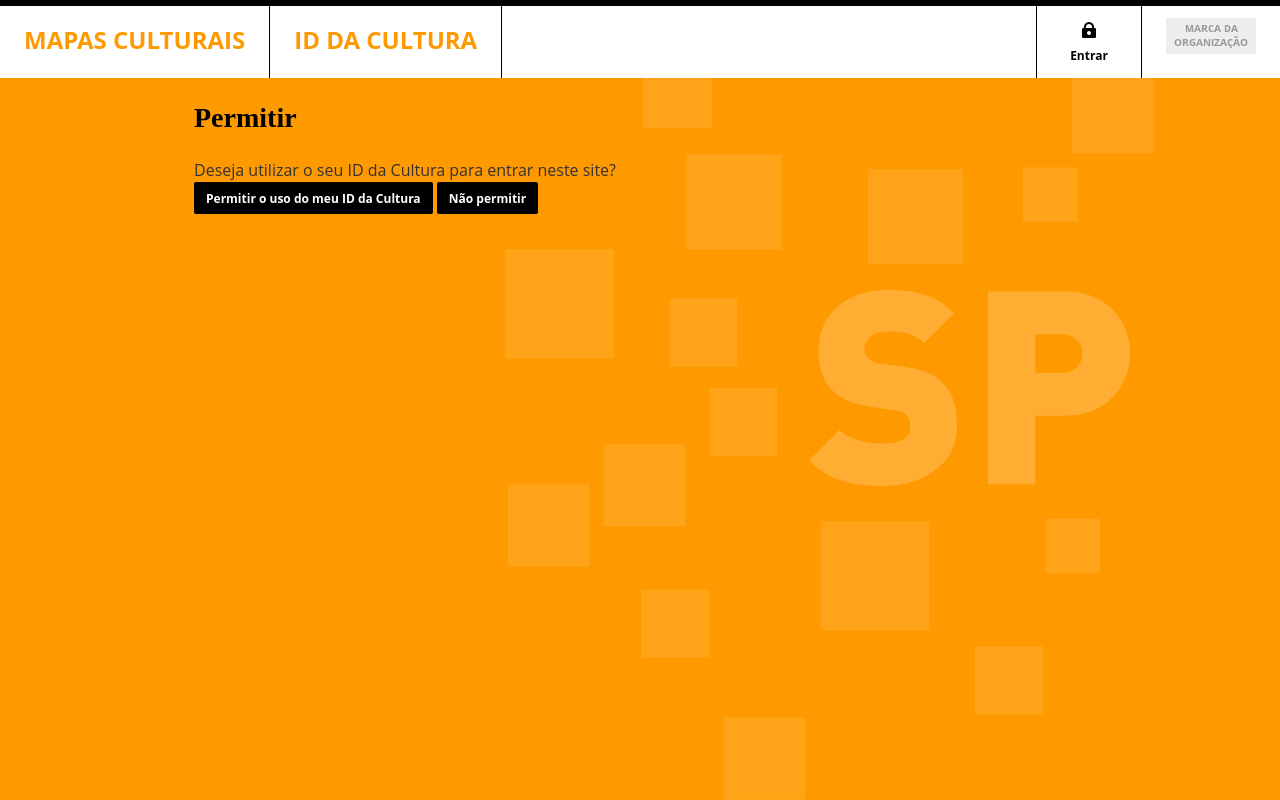
After one commit to hacklabr/mapasculturais-openid, a Django app: template themes/default/templates/openid_provider/decide.html in a window 1280 px wide. The commit adds this page. Run offline with Django 3.2, Linux system fonts and the light colour scheme; the template is opened without the code that fills it: most values are stand-ins (such as "Sample title", 1, 10 or a date in 2020); some web fonts are replaced.

Commit message:
template adjustments

```diff
--- a/themes/default/templates/account/base.html
+++ b/themes/default/templates/account/base.html
@@ -1 +1,7 @@
 {% extends "iddacultura/base.html" %}
+
+{% block content_base %}
+    <section id="content" class="col-12">
+        {% block content %}{% endblock %}
+    </section>
+{% endblock %}
--- a/themes/default/templates/openid_provider/base.html
+++ b/themes/default/templates/openid_provider/base.html
@@ -1,6 +1,7 @@
 {% extends "iddacultura/base.html" %}
 
 {% block content_base %}
-    {% block content %}
-    {% endblock %}
+    <section id="content" class="col-12">
+        {% block content %}{% endblock %}
+    </section>
 {% endblock %}
--- /dev/null
+++ b/themes/default/templates/openid_provider/decide.html
@@ -0,0 +1,35 @@
+{% extends "openid_provider/base.html" %}
+
+{% block content %}
+<h3>Permitir</h3>
+
+<div class="clearfix">
+{% ifequal trust_root_valid "Valid" %}
+    <!-- Trust root has been validated by OpenID 2 mechanism. -->
+    <p>O site <tt>{{ trust_root|escape }}</tt> quer utilizar o seu ID da Cultura.</p>
+{% endifequal %}
+{% ifequal trust_root_valid "Invalid" %}
+    <div class="error">
+        <p>Um pedido para usar o seu ID da Cultura supostamente de {{ trust_root|escape }} foi identificado
+        como falso.  Tenha cuidado e não autorize o uso de sua identidade para este site!.</p>
+        <p>Por favor comunique os verdadeiros responsáveis por {{ trust_root|escape }} de que alguém está tentando se passar por eles.</p>
+    </div>
+{% endifequal %}
+{% ifequal trust_root_valid "Unreachable" %}
+    <p>O site <tt>{{ trust_root|escape }}</tt> quer utilizar seu ID da Cultura.
+    Eu não consegui acessá-lo e por isso não posso verificar a autenticidade do pedido. Talvez ele esteja na sua rede local.</p>
+{% endifequal %}
+{% ifequal trust_root_valid "DISCOVERY_FAILED" %}
+    <p>O site <tt>{{ trust_root|escape }}</tt> está pedindo autorização para utilizar seu ID da Cultura.</p>
+    <p>Você será redirecionado para <tt>{{ return_to|escape }}</tt></p>
+{% endifequal %}
+
+    <form method="post">{% csrf_token %}
+        Deseja utilizar o seu ID da Cultura para entrar neste site?
+        <br/>
+        <input type="hidden" name="decide_page" value="True" />
+        <input type="submit" value="Permitir o uso do meu ID da Cultura" name="allow" />
+        <input type="submit" value="Não permitir" name="cancel" />
+    </form>
+</div>
+{% endblock %}
```
Also changed, not shown: themes/default/templates/account/password_reset_from_key_done.html (+4 -6 lines).
